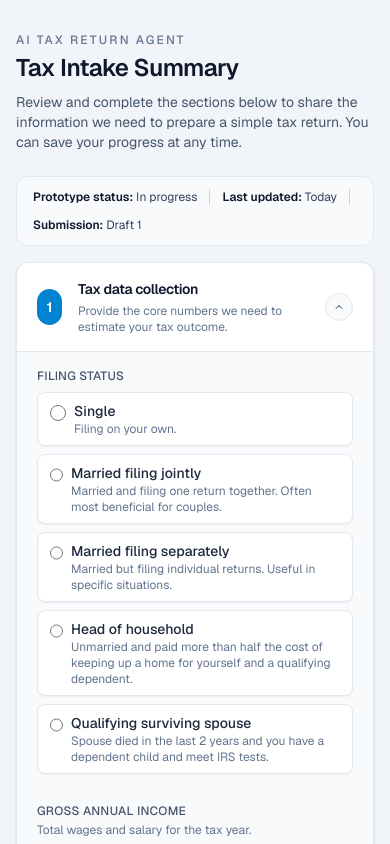
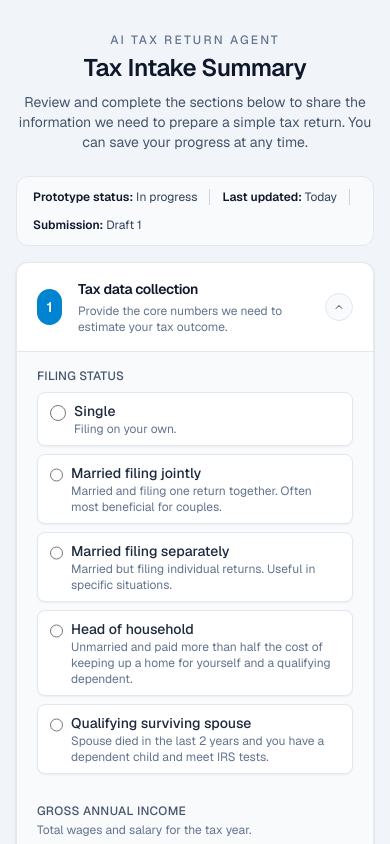
Before and after one commit to davidjoves/GG_CPA_Case_Study, a Next.js app: page / in a window 390 px wide. Shown: the top 844 px of the page. Built offline with nearby package versions, Linux system fonts and the light colour scheme.

Commit message:
hotfixed responsiveness bug

```diff
--- a/app/page.tsx
+++ b/app/page.tsx
@@ -5,7 +5,7 @@ export default function Home() {
     <div className="min-h-screen bg-slate-100 font-sans text-slate-900">
       <main className="mx-auto flex min-h-screen max-w-6xl flex-col gap-6 px-4 py-8 sm:px-6 lg:px-8 lg:py-10">
         <header className="flex flex-col justify-between gap-4 sm:flex-row sm:items-center">
-          <div>
+          <div className="text-center sm:text-left">
             <p className="text-xs font-medium uppercase tracking-[0.18em] text-slate-500">
               AI TAX RETURN AGENT
             </p>
```
